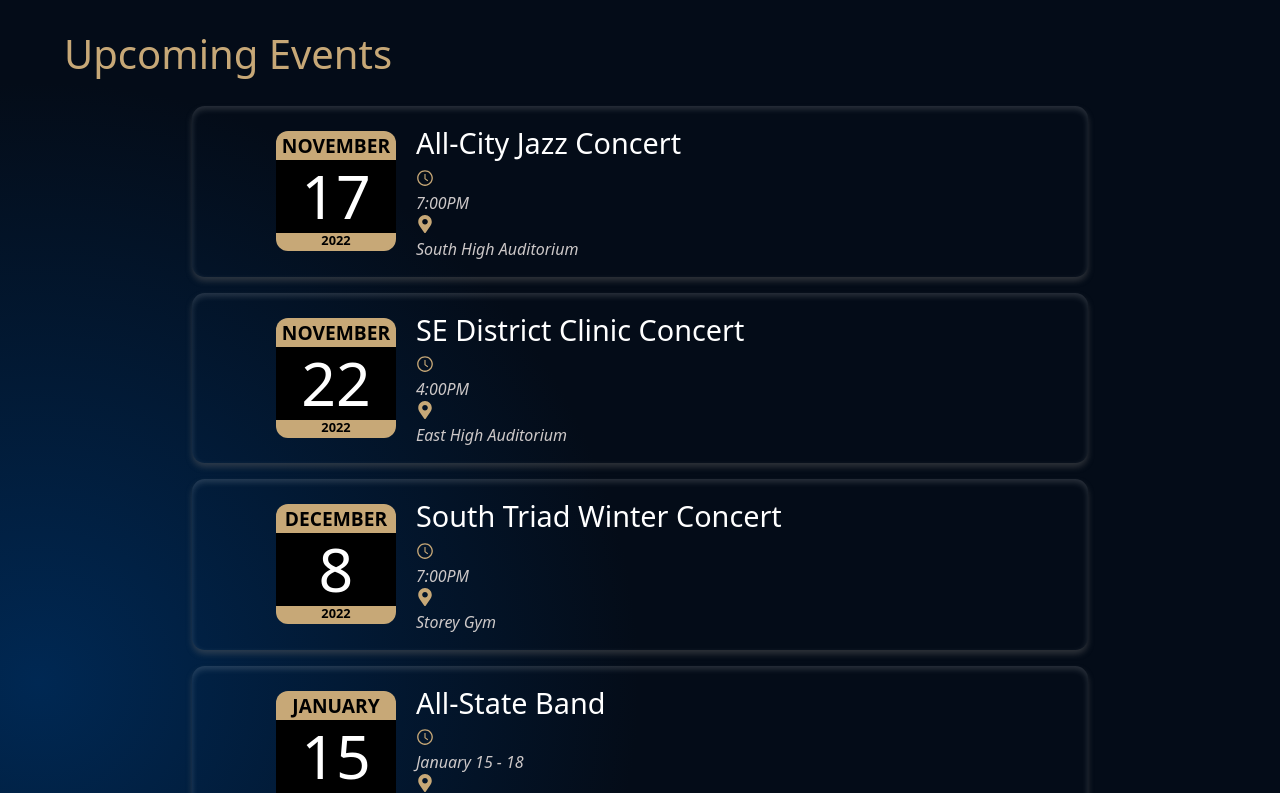
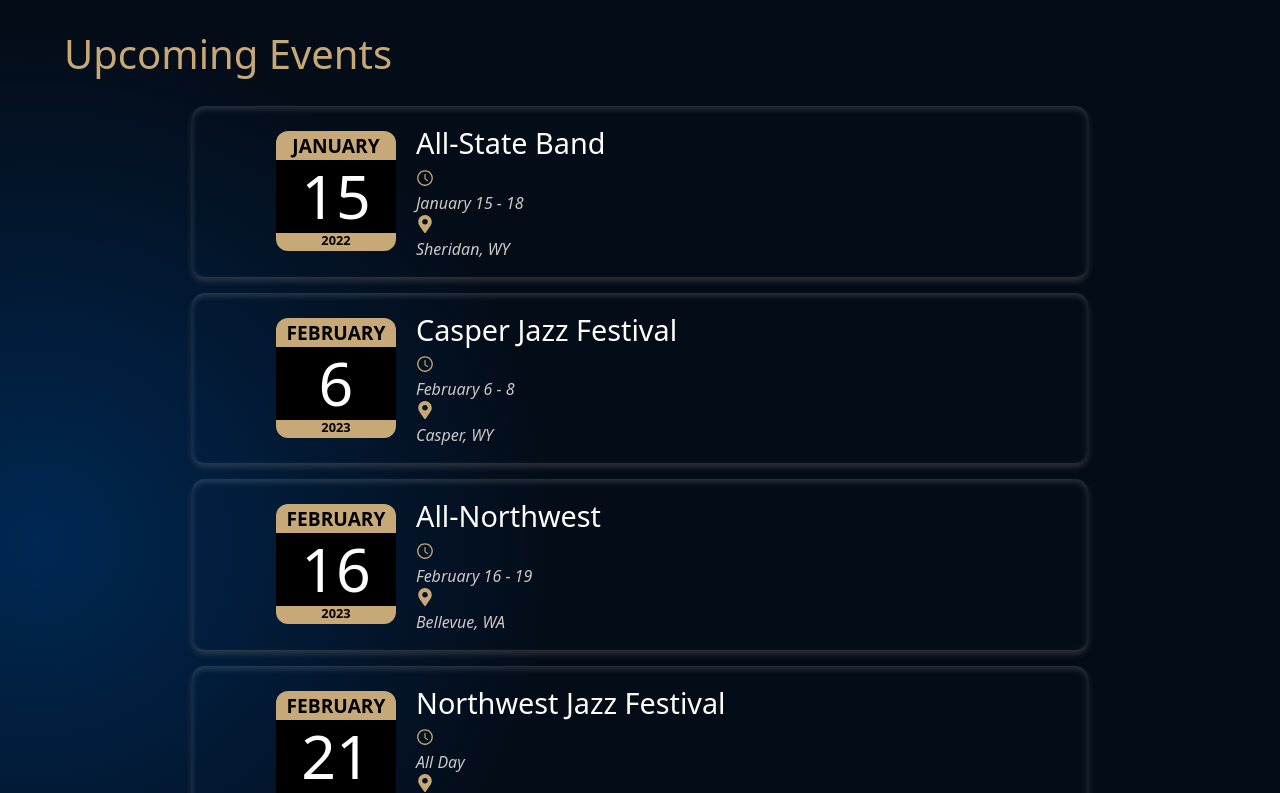
Before and after one commit to btschu/bison-band, a React (Create React App) app: page / in a window 1280 px wide. Shown: the part 802-1595 px from the top of the page. Built offline with nearby package versions, Linux system fonts and the light colour scheme.

Commit message:
added some date filters UpcomingEvents

```diff
--- a/src/components/event/Event.jsx
+++ b/src/components/event/Event.jsx
@@ -1,13 +1,22 @@
 import React from "react";
-import { eventData } from "./allEvents.js";
+
 
 import { AiOutlineClockCircle } from "react-icons/ai";
 import { FaMapMarkerAlt } from "react-icons/fa";
 
+
 import "./event.css";
 
-const Event = () => {
-  const eventItem = eventData.map((event) => (
+
+
+
+
+   const Event = (event) => {
+
+    const events = event.event
+
+    const eventItem = events.map((event) => (
+      <div>
       <time
         id="event-data"
         className="event-date"
@@ -47,6 +56,7 @@ const Event = () => {
           </div>
         </div>
       </time>
+      </div>
     ));
     return <div id="card">{eventItem}</div>;
   };
--- a/src/components/upcoming-events/UpcomingEvents.jsx
+++ b/src/components/upcoming-events/UpcomingEvents.jsx
@@ -1,14 +1,41 @@
-import React from 'react';
+import React, { useState } from 'react';
 import Event from '../event/Event'
+import { eventData } from "./allEvents";
 
 import './upcoming-events.css';
 
-const UpcomingEvents = () => {
+function UpcomingEvents() {
+    const eventDataCopy = eventData;  //made a copy of your DATA sop that I don't manipulate on accident
+    let updatedEventObjects = []
+    let upcomingDates = []
+
+
+//filter out expired dates and set to an empty array
+    function findUpcomingDates(events) {
+        const today = Math.floor(new Date().getTime() / 1000)
+        let upcomingEvents = events.filter((e) => e.unixTimeStamp > today)
+        upcomingDates.push(upcomingEvents)
+    }
+
+//build a factory that creates unix timestamps
+    function unixFactory(events) {  //takes in array of objects
+        events.forEach((e) => {
+            let unixDate = Math.floor(new Date(e.dateTime).getTime() / 1000)
+            e.unixTimeStamp = unixDate;  //update Object to have a UNIX timestamp; which allows for easy > or < comparison
+            updatedEventObjects.push(e)  //appends new array with each updated Object
+        })
+    }
+
+    unixFactory(eventDataCopy) //call my functions
+    findUpcomingDates(updatedEventObjects);
+
     return (
         <div className="upcoming-events-container gradient__bg">
             <h1>Upcoming Events</h1>
             <div id="upcoming-events" className="card-container">
-                <Event />
+                {upcomingDates.map((event) => (
+                    <Event event={event}/>
+                ))}
             </div>
         </div>
     );
```
Also changed, not shown: src/components/upcoming-events/allEvents.js (line endings or trailing spaces), 1 other file (tests, documents, lock files or other folders). Lines whose indentation alone changed are shown as unchanged.
